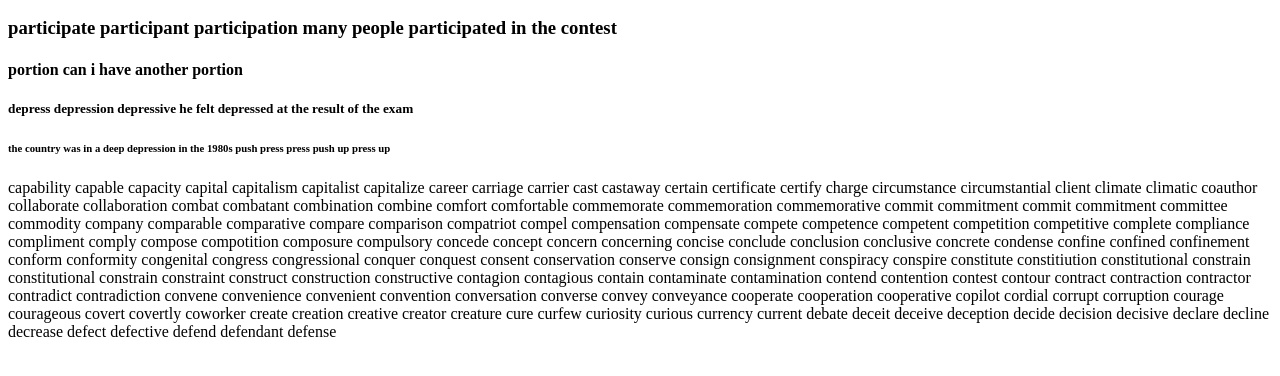
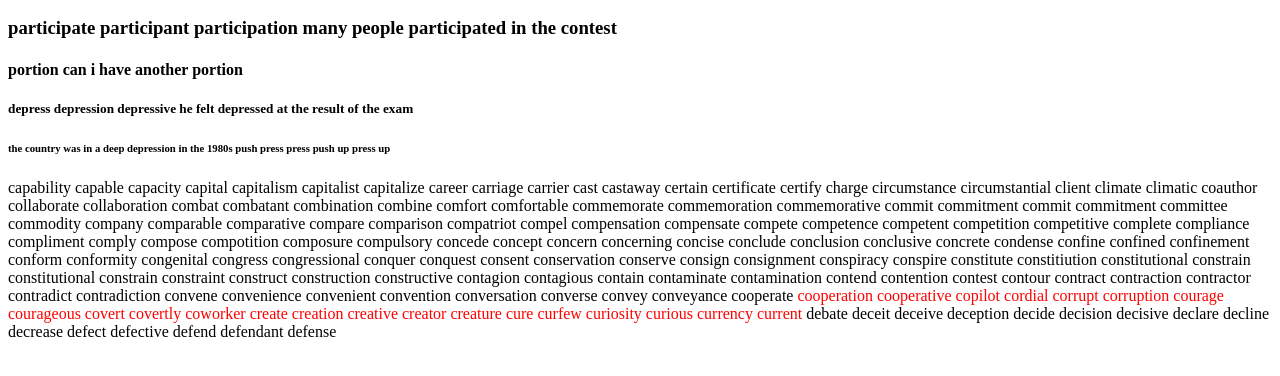
Before and after one commit to pann710/20210814, a plain HTML site: page index.html in a window 1280 px wide. Shown: the part 96-472 px from the top of the page. Drawn offline with Linux system fonts and the light colour scheme.

Commit message:
Update index.html

```diff
--- a/index.html
+++ b/index.html
@@ -37,7 +37,7 @@
 
     <h9>contraction contractor contradict contradiction convene convenience convenient  convention conversation converse convey conveyance cooperate</h9>
 
-    <h9>cooperation cooperative copilot cordial corrupt corruption courage courageous covert covertly coworker create creation creative creator creature cure curfew curiosity curious  currency current</h9>
+    <h9><font color="red">cooperation cooperative copilot cordial corrupt corruption courage courageous covert covertly coworker create creation creative creator creature cure curfew curiosity curious  currency current</font></h9>
   <h9>debate deceit deceive deception decide decision decisive declare decline decrease defect defective defend defendant defense</h9>
 
     <h9></h9>
```
